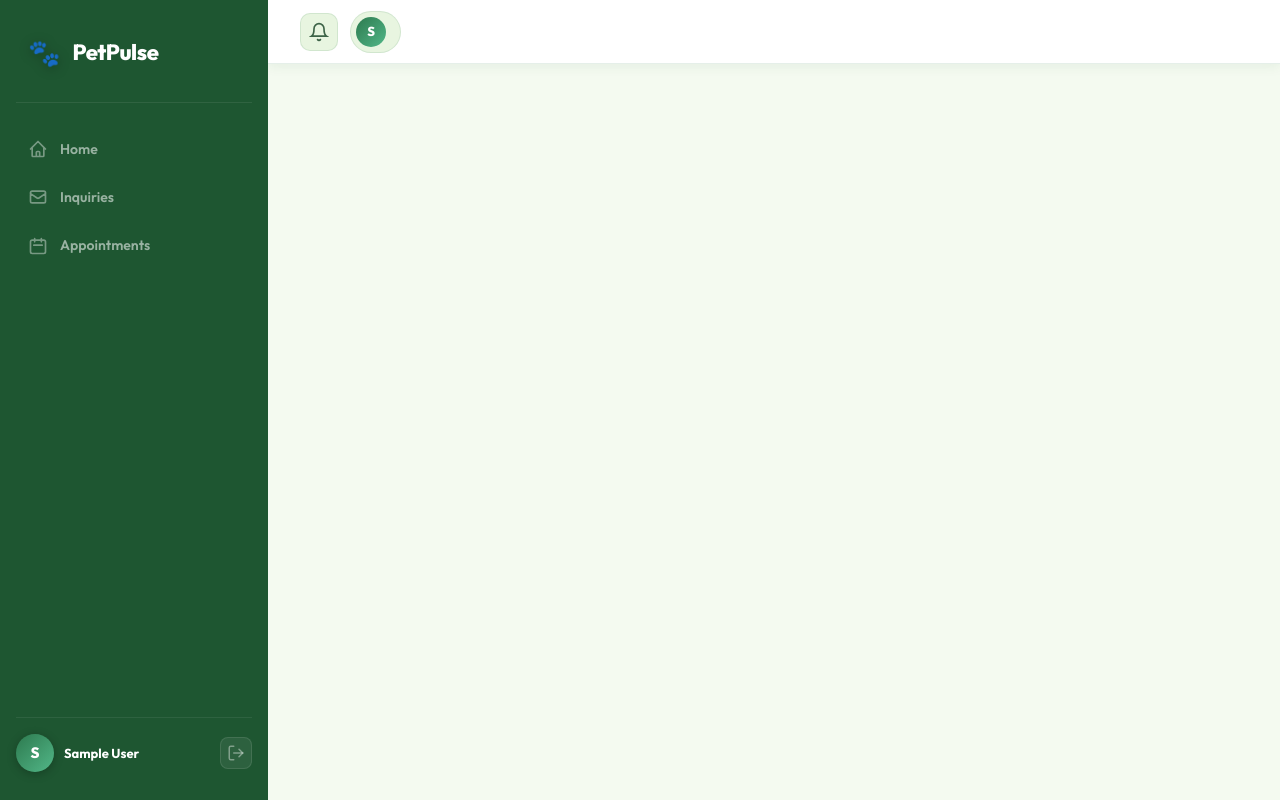
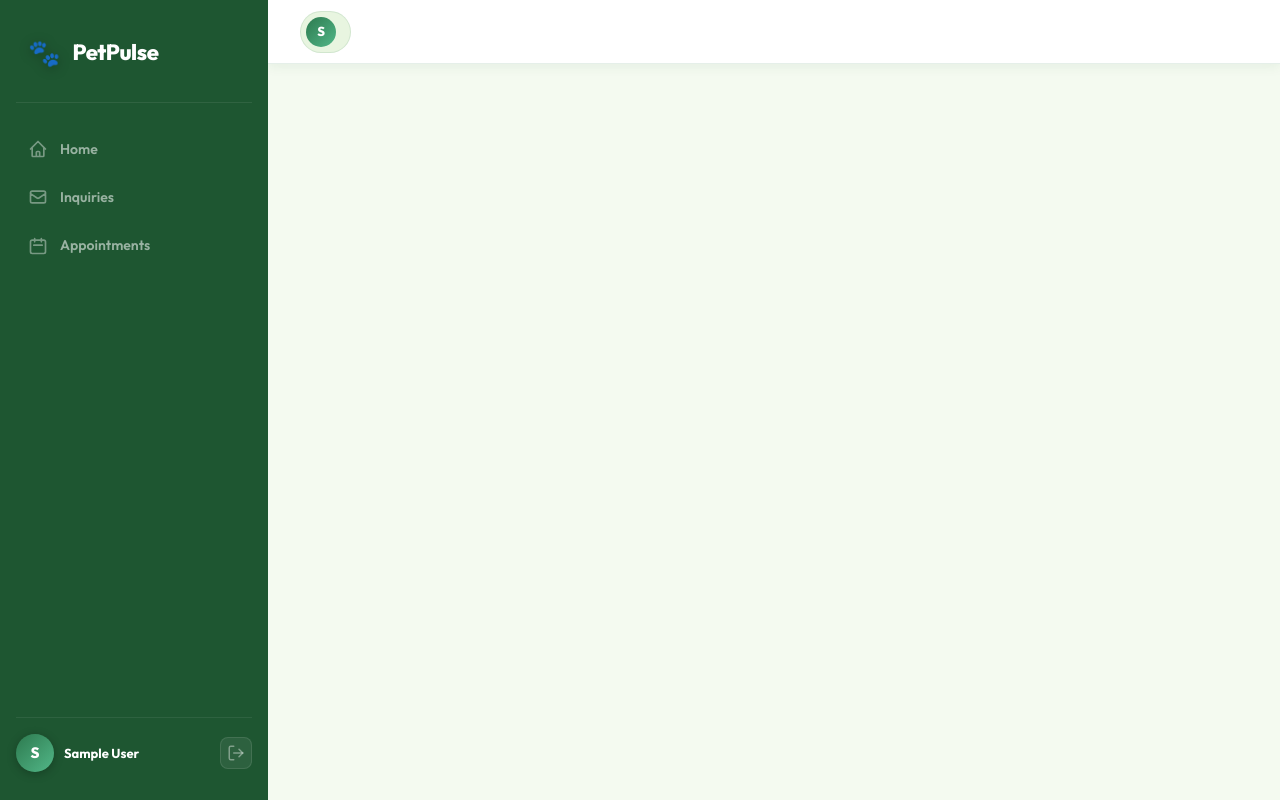
Before and after one commit to Harshavidath12/Pet-Pulse, a React (Vite) app in the folder Frontend/: page /dashboard/overview in a window 1280 px wide. Built offline with nearby package versions, Linux system fonts and the light colour scheme; sample sign-in values are in the browser's storage; a web font is replaced by a local one.

Commit message:
feat: remove dashboard topbar notification UI

```diff
--- a/Frontend/src/pages/Dashboard.jsx
+++ b/Frontend/src/pages/Dashboard.jsx
@@ -33,10 +33,7 @@ export default function Dashboard() {
 
   const [sidebarOpen, setSidebarOpen] = useState(false);
 
-  /* ── Notification bell ── persisted in localStorage ── */
-  const [notifCount, setNotifCount] = useState(() => readLS(LS_KEYS.notif, 3));
-  const [notifOpen,  setNotifOpen]  = useState(false);
-  const notifRef = useRef(null);
+
 
   /* ── Sidebar badges ── persisted in localStorage ── */
   const [petsBadge,  setPetsBadge]  = useState(() => readLS(LS_KEYS.pets,  2));
@@ -64,25 +61,7 @@ export default function Dashboard() {
     }
   }, [location.pathname]); // eslint-disable-line
 
-  /* Close notification dropdown on outside click */
-  useEffect(() => {
-    const handler = (e) => {
-      if (notifRef.current && !notifRef.current.contains(e.target)) {
-        setNotifOpen(false);
-      }
-    };
-    document.addEventListener('mousedown', handler);
-    return () => document.removeEventListener('mousedown', handler);
-  }, []);
 
-  const handleNotifClick = () => {
-    const next = !notifOpen;
-    setNotifOpen(next);
-    if (next && notifCount > 0) {
-      setNotifCount(0);
-      writeLS(LS_KEYS.notif, 0); // persist — survives refresh
-    }
-  };
 
   const handleLogout = () => {
     logout();
@@ -149,11 +128,7 @@ export default function Dashboard() {
           </button>
 
           <div className="topbar-right">
-            <div style={{ position: 'relative' }} ref={notifRef}>
-              <button className="topbar-icon-btn" onClick={handleNotifClick}>
-                <svg width="20" height="20" viewBox="0 0 24 24" fill="none" stroke="currentColor" strokeWidth="2" strokeLinecap="round"><path d="M18 8A6 6 0 006 8c0 7-3 9-3 9h18s-3-2-3-9"/><path d="M13.73 21a2 2 0 01-3.46 0"/></svg>
-              </button>
-            </div>
+
             <div className="topbar-user-chip">
               <div className="topbar-user-avatar">{user?.avatar || user?.name?.[0] || 'U'}</div>
             </div>
```
